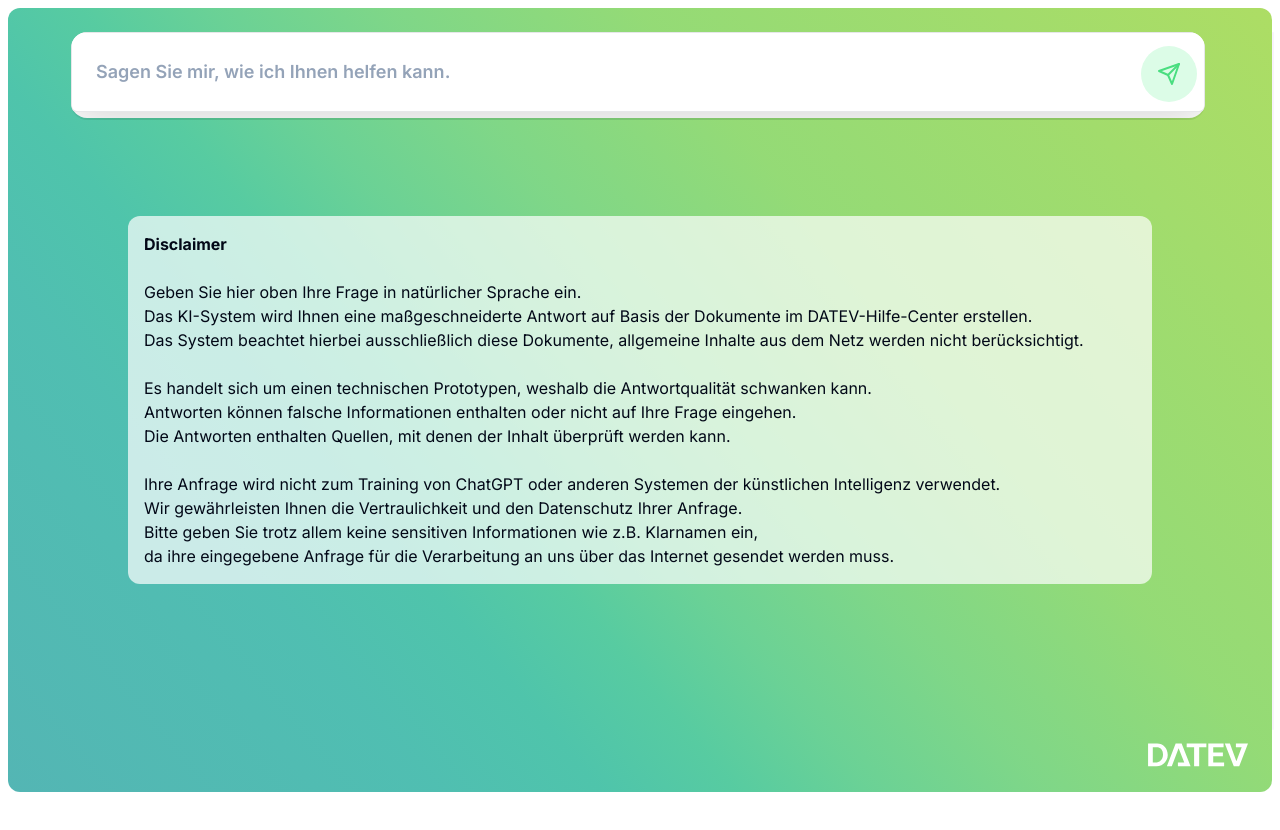
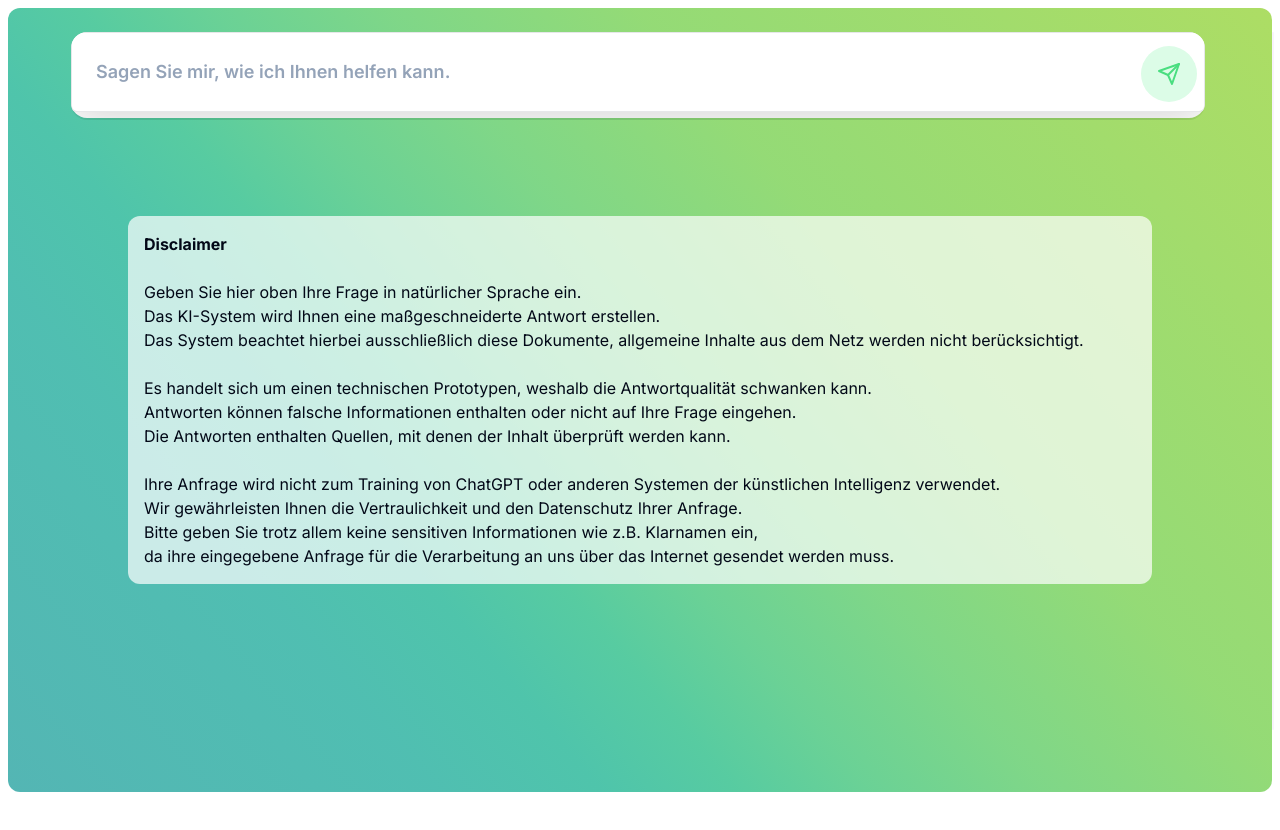
Before and after one commit to larigiba/dtvki2, a Next.js app in the folder client/: page / in a window 1280 px wide. Shown: the top 830 px of the page. Built offline with nearby package versions, Linux system fonts and the light colour scheme.

Commit message:
sync changes

```diff
--- a/client/app/page.tsx
+++ b/client/app/page.tsx
@@ -264,6 +264,12 @@
     setOutputExpanded(false);
     setMessage("");
     setBottomMessage("");
+    setLoading(false);
+    setCurrOpenSource("");
+    setSourceOpen(false);
+    sourceToPdf.current.clear();
+    sourceToTutorial.current.clear();
+    messageIdxToRating.current.clear();
     const resetConvoUrl = getServerURL() + "/api/reset-convo";
     axios.post(resetConvoUrl);
   };
@@ -286,8 +292,7 @@
           <br />
           Geben Sie hier oben Ihre Frage in natürlicher Sprache ein.
           <br />
-          Das KI-System wird Ihnen eine maßgeschneiderte Antwort auf Basis der
-          Dokumente im DATEV-Hilfe-Center erstellen.
+          Das KI-System wird Ihnen eine maßgeschneiderte Antwort erstellen.
           <br />
           Das System beachtet hierbei ausschließlich diese Dokumente, allgemeine
           Inhalte aus dem Netz werden nicht berücksichtigt.
@@ -317,9 +322,6 @@
       </div>
       <div className="h-screen bg-white flex flex-row gap-1 rounded-xl gradientbg">
         <div className="flex flex-col z-10 gap-4 w-full items-center h-full max-h-[93%]">
-          <span style={{ position: "absolute", bottom: "2em", right: "2em" }}>
-            <Datev size="100" color="white" />
-          </span>
           <div className="block h-2"></div>
           <div
             className={`transition-all ${
```
